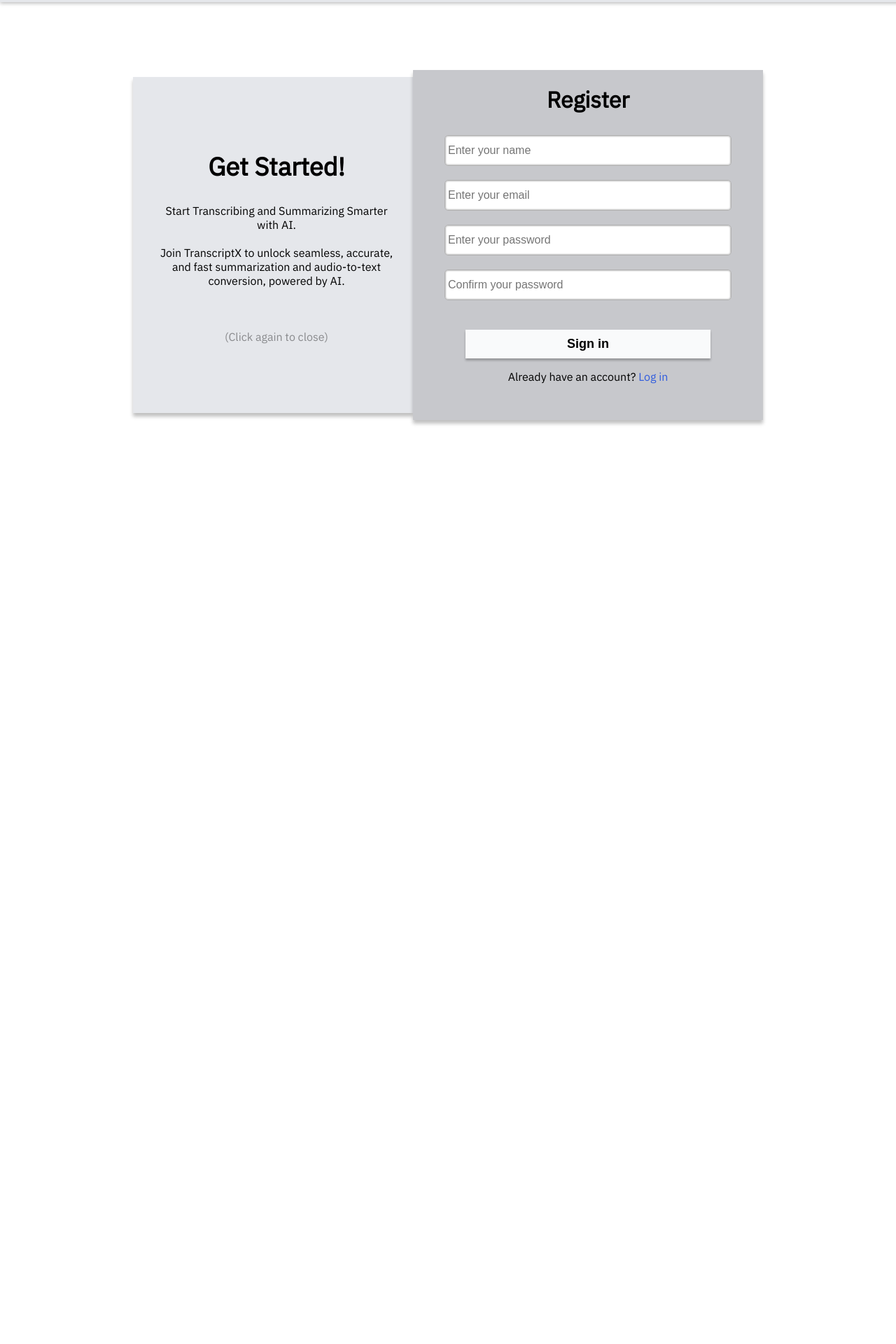
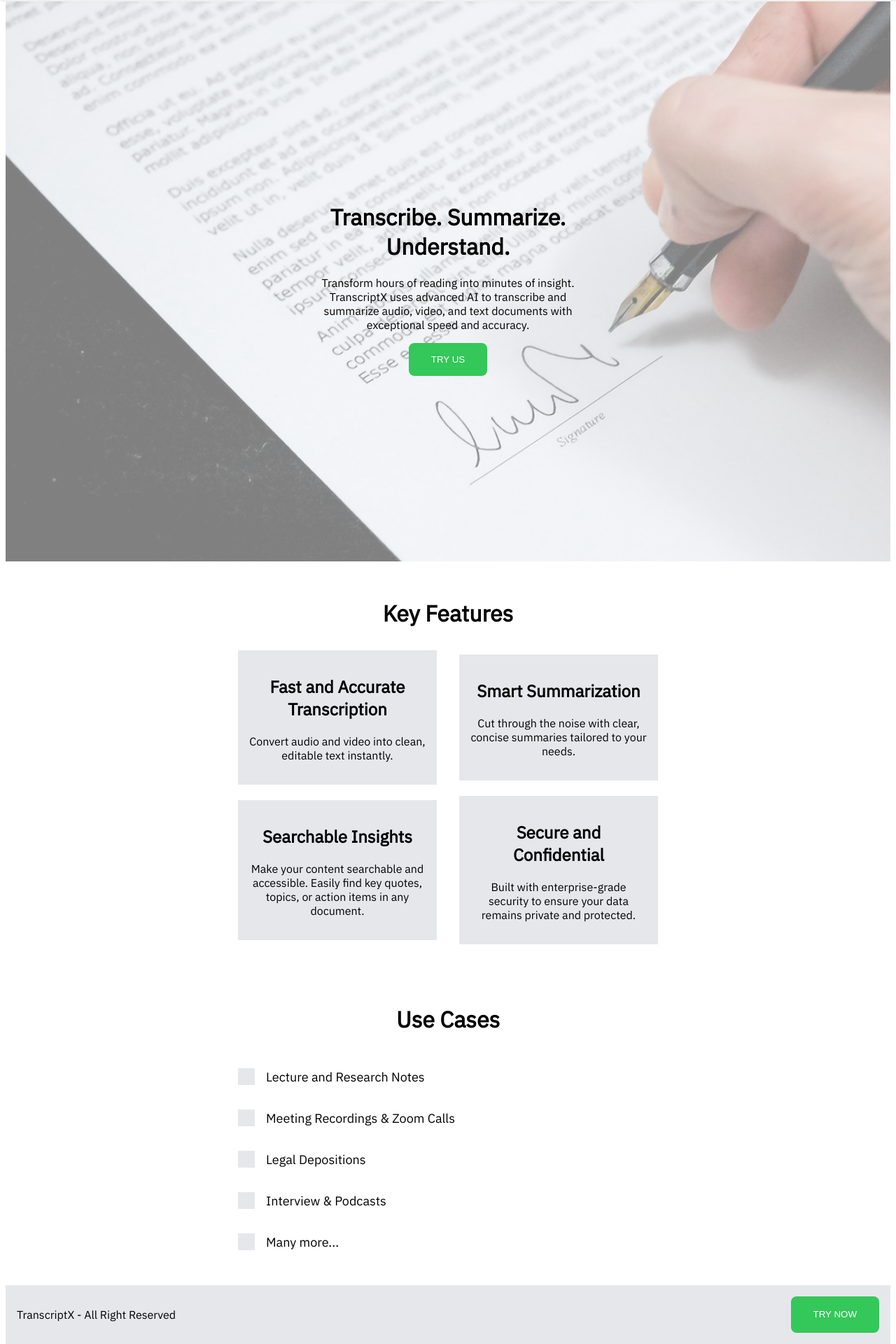
Before and after one commit to TranscriptX/FE, a React (Vite) app: page / in a window 1280 px wide. Shown: the part 58-1978 px from the top of the page at 70% size. Before the commit the page ends 816 px from the top, so only its background shows below. Built offline with nearby package versions, Linux system fonts and the light colour scheme; no server answers.

Commit message:
F6-Sprint2-LandingPage - Add Landing Page

```diff
--- a/src/App.tsx
+++ b/src/App.tsx
@@ -1,28 +1,29 @@
 import { AuthProvider } from "./context/AuthContext";
-import './App.css'
-import './index.css'
+import "./App.css";
+import "./index.css";
 import { BrowserRouter, Route, Routes } from "react-router";
 import RegisterPage from "./pages/authentication/RegisterPage";
 import LoginPage from "./pages/authentication/LoginPage";
 import ForgotPage from "./pages/authentication/ForgotPage";
-import Tools from './pages/Menu/Tools';
-import DocumentSummarizer from './pages/Menu/DocumentSummarizer';
-import AudioVideoTranscription from './pages/Menu/AudioVideoTranscription';
-import Dashboard from './pages/Dashboard/Dashboard';
-import ViewWorkspace from './pages/Dashboard/ViewWorkspace';
-import EditWorkspace from './pages/Dashboard/EditWorkspace';
-import ExportWorkspace from './pages/Dashboard/ExportWorkspace';
-import ResetPage from './pages/authentication/ResetPage';
+import Tools from "./pages/Menu/Tools";
+import DocumentSummarizer from "./pages/Menu/DocumentSummarizer";
+import AudioVideoTranscription from "./pages/Menu/AudioVideoTranscription";
+import Dashboard from "./pages/Dashboard/Dashboard";
+import ViewWorkspace from "./pages/Dashboard/ViewWorkspace";
+import EditWorkspace from "./pages/Dashboard/EditWorkspace";
+import ExportWorkspace from "./pages/Dashboard/ExportWorkspace";
+import ResetPage from "./pages/authentication/ResetPage";
+import LandingPage from "./pages/landing/LandingPage";
 
 function App() {
 	return (
 		<AuthProvider>
 			<BrowserRouter>
 				<Routes>
-                <Route path="login" element={<LoginPage/>} />
-                <Route path="register" element={<RegisterPage/>} />
-                <Route path="forgot" element={<ForgotPage/>} />
-                <Route path="/" element={<RegisterPage/>} />
+					<Route path="login" element={<LoginPage />} />
+					<Route path="register" element={<RegisterPage />} />
+					<Route path="forgot" element={<ForgotPage />} />
+					<Route path="/" element={<LandingPage />} />
 					<Route path="/Tools" element={<Tools />} />
 					<Route path="/document-summarizer" element={<DocumentSummarizer />} />
 					<Route path="/audio-video-transcription" element={<AudioVideoTranscription />} />
--- a/src/components/Navbar.tsx
+++ b/src/components/Navbar.tsx
@@ -2,7 +2,7 @@
 import { AuthContext } from "../context/AuthContext";
 import NavbarType from "../types/components/NavbarType";
 import { useNavigate } from "react-router";
-import profileIcon from "../assets/profile_icon.svg"
+import profileIcon from "../assets/profile_icon.svg";
 
 const Navbar = (props: NavbarType) => {
 	const authContext = useContext(AuthContext);
@@ -46,8 +46,7 @@
 	const toggleDropdown = () => {
 		setDropdownOpen((prev) => !prev);
 		setShowProfileIcon((prev) => !prev);
-    }
-
+	};
 
 	const logout = () => {
 		localStorage.removeItem("token");
@@ -64,7 +63,8 @@
 
 			<nav>
 				<ul className="flex flex-row space-x-6 list-none items-center">
-					{links.map((item, index) => {
+					{props.currentPage != "None" &&
+						links.map((item, index) => {
 							// let isUserAuthorized = false;
 							// for (let i = 0; i < item.roleAuthorized.length; i++) {
 							// 	if (item.roleAuthorized[i] == authContext?.user?.role) {
@@ -87,7 +87,9 @@
 
 							return (
 								<li key={index} className="mx-[12px]">
-								<a className={className} onClick={(e) => {
+									<a
+										className={className}
+										onClick={(e) => {
 											e.preventDefault();
 											navigate(item.link);
 										}}
@@ -100,11 +102,14 @@
 				</ul>
 			</nav>
 
+			{props.currentPage != "None" && (
 				<div className="ml-auto flex items-center h-full ">
-                    <button onClick={toggleDropdown} className="border-none bg-color_secondary cursor-pointer items-center pr-[10px]" disabled={!showProfileIcon}>
-                        {showProfileIcon && (
-                            <img src={profileIcon} alt="profile" className= "size-[56px]" />
-                        )}
+					<button
+						onClick={toggleDropdown}
+						className="border-none bg-color_secondary cursor-pointer items-center pr-[10px]"
+						disabled={!showProfileIcon}
+					>
+						{showProfileIcon && <img src={profileIcon} alt="profile" className="size-[56px]" />}
 					</button>
 
 					{isDropdownOpen && (
@@ -114,21 +119,23 @@
 							</div>
 							<div className="flex-row">
 								<div className="font-bold text-[16px]">Nama Sementara</div>
-                            <a href="/profile" className="text-black no-underline hover:underline hover:text-biru mt-[10px] space-x-[4px] text-[10px] mr-[4px]">Edit My Profile</a>
+								<a href="/profile" className="text-black no-underline hover:underline hover:text-biru mt-[10px] space-x-[4px] text-[10px] mr-[4px]">
+									Edit My Profile
+								</a>
 								<span>|</span>
 								<button onClick={logout} className="text-biru text-sm hover:underline border-none bg-grey cursor-pointer no-underline text-[10px] ">
 									Logout
 								</button>
 							</div>
 							<div>
-                            <button onClick={toggleDropdown} className="border-none bg-grey cursor-pointer p-[0px] pl-[4px] pr-[4px]" >
+								<button onClick={toggleDropdown} className="border-none bg-grey cursor-pointer p-[0px] pl-[4px] pr-[4px]">
 									X
 								</button>
 							</div>
-
 						</div>
 					)}
 				</div>
+			)}
 		</header>
 	);
 };
--- /dev/null
+++ b/src/pages/landing/LandingPage.tsx
@@ -0,0 +1,100 @@
+import Navbar from "../../components/Navbar";
+import heroImage from "../../assets/hero-section.png";
+import { useNavigate } from "react-router-dom";
+
+const LandingPage = () => {
+	const navigate = useNavigate();
+
+	return (
+		<>
+			<Navbar currentPage="None" />
+			<div
+				className="mt-[60px] w-full min-h-screen bg-cover bg-center flex items-center justify-center"
+				style={{
+					backgroundImage: `url(${heroImage})`,
+				}}
+			>
+				<div className="p-10 w-1/3 block mx-auto font-sans">
+					<h1 className="font-bold mb-0 text-center">Transcribe. Summarize. Understand.</h1>
+					<p className="mt-0 text-center font-[21px]">
+						Transform hours of reading into minutes of insight. TranscriptX uses advanced AI to transcribe and summarize audio, video, and text
+						documents with exceptional speed and accuracy.
+					</p>
+
+					<button
+						className="bg-ijo text-white block mx-auto px-[2rem] py-[1rem] border-none rounded-[0.5rem] hover:bg-ijoHover"
+						onClick={() => navigate("/register")}
+					>
+						TRY US
+					</button>
+				</div>
+			</div>
+
+			<div className="py-[2rem]">
+				<h1 className="text-center">Key Features </h1>
+				<div className="w-[50%] block mx-auto mt-[2rem]">
+					<div className="flex flex-row justify-center items-center">
+						<div className="mx-[1rem] bg-color_secondary p-[1rem] w-full text-center">
+							<h2> Fast and Accurate Transcription </h2>
+							<p> Convert audio and video into clean, editable text instantly.</p>
+						</div>
+						<div className="mx-[1rem] bg-color_secondary p-[1rem] w-full text-center">
+							<h2> Smart Summarization </h2>
+							<p> Cut through the noise with clear, concise summaries tailored to your needs.</p>
+						</div>
+					</div>
+				</div>
+				<div className="w-[50%] block mx-auto mt-[1rem]">
+					<div className="flex flex-row justify-center items-center">
+						<div className="mx-[1rem] bg-color_secondary p-[1rem] w-full text-center">
+							<h2> Searchable Insights </h2>
+							<p> Make your content searchable and accessible. Easily find key quotes, topics, or action items in any document. </p>
+						</div>
+						<div className="mx-[1rem] bg-color_secondary p-[1rem] w-full text-center">
+							<h2> Secure and Confidential </h2>
+							<p> Built with enterprise-grade security to ensure your data remains private and protected. </p>
+						</div>
+					</div>
+				</div>
+			</div>
+
+			<div className="py-[2rem]">
+				<h1 className="text-center"> Use Cases </h1>
+				<div className="w-[50%] block mx-auto mt-[2rem]">
+					<div className="flex items-center gap-4 mb-4">
+						<div className="w-[1.5rem] h-[1.5rem] bg-color_secondary mx-[1rem]"></div>
+						<p className="text-[18px]"> Lecture and Research Notes </p>
+					</div>
+					<div className="flex items-center gap-4 mb-4">
+						<div className="w-[1.5rem] h-[1.5rem] bg-color_secondary mx-[1rem]"></div>
+						<p className="text-[18px]"> Meeting Recordings & Zoom Calls </p>
+					</div>
+					<div className="flex items-center gap-4 mb-4">
+						<div className="w-[1.5rem] h-[1.5rem] bg-color_secondary mx-[1rem]"></div>
+						<p className="text-[18px]"> Legal Depositions </p>
+					</div>
+					<div className="flex items-center gap-4 mb-4">
+						<div className="w-[1.5rem] h-[1.5rem] bg-color_secondary mx-[1rem]"></div>
+						<p className="text-[18px]"> Interview & Podcasts </p>
+					</div>
+					<div className="flex items-center gap-4 mb-4">
+						<div className="w-[1.5rem] h-[1.5rem] bg-color_secondary mx-[1rem]"></div>
+						<p className="text-[18px]"> Many more... </p>
+					</div>
+				</div>
+			</div>
+
+			<footer className="bg-color_secondary flex flex-row justify-between p-[1rem]">
+				<p> TranscriptX - All Right Reserved </p>
+				<button
+					className="bg-ijo text-white  px-[2rem] py-[1rem] border-none rounded-[0.5rem] hover:bg-ijoHover"
+					onClick={() => navigate("/register")}
+				>
+					TRY NOW
+				</button>
+			</footer>
+		</>
+	);
+};
+
+export default LandingPage;
--- a/src/types/components/NavbarType.ts
+++ b/src/types/components/NavbarType.ts
@@ -1,5 +1,5 @@
 type NavbarType = {
-    currentPage: "All Tools" | "Dashboard" | "Register" | "Login" | "Forgot" | "Reset";
+    currentPage: "All Tools" | "Dashboard" | "Register" | "Login" | "Forgot" | "Reset" | "None";
 };
 
 export default NavbarType;
```
Also changed, not shown: src/assets/hero-section.png (added). Lines whose indentation alone changed are shown as unchanged.
